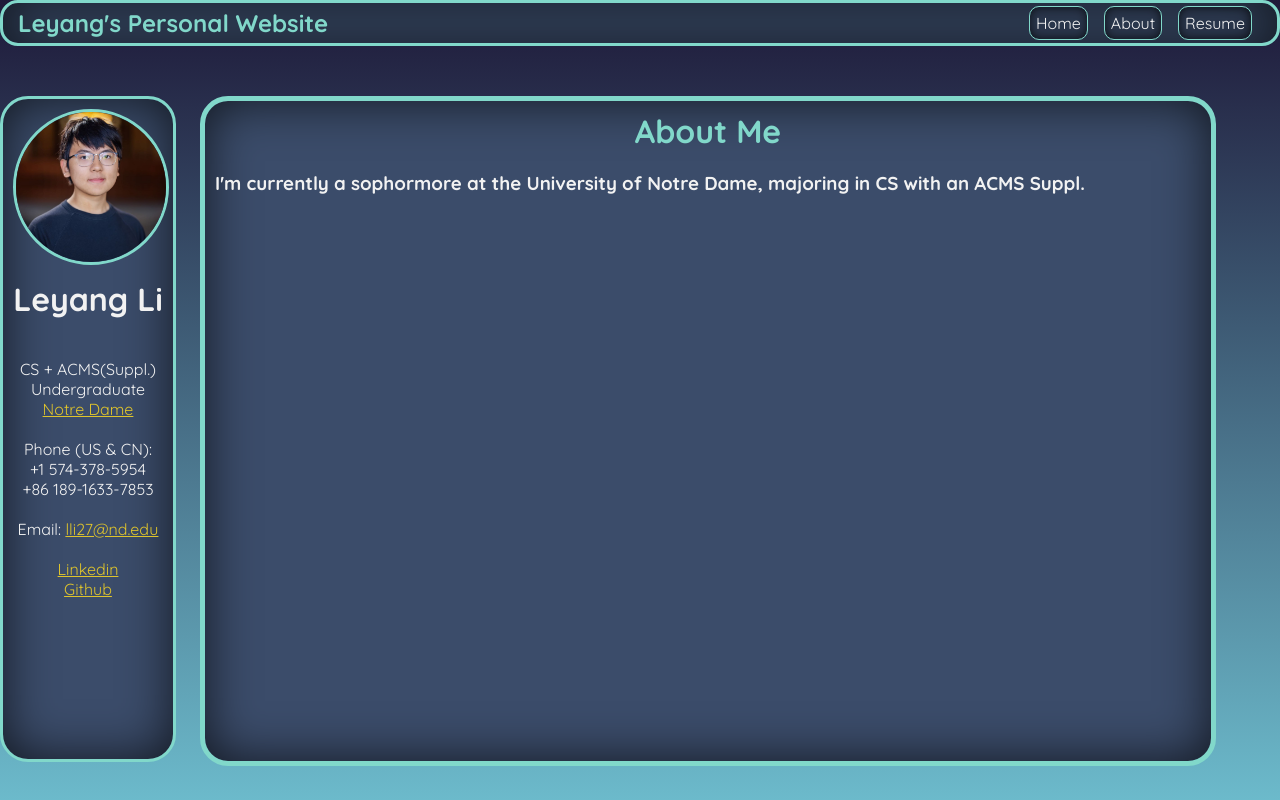
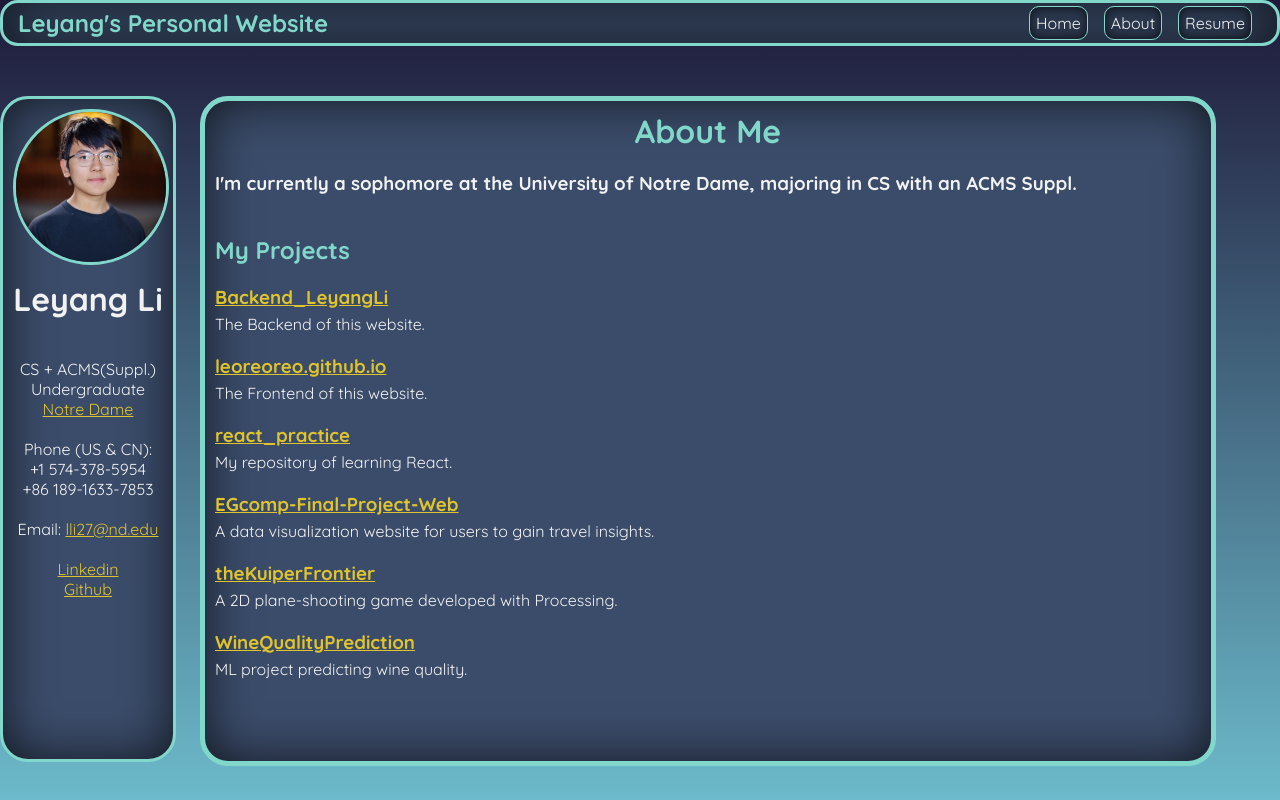
Before and after one commit to Leoreoreo/leoreoreo.github.io, a React (Create React App) app: page /about in a window 1280 px wide. Built offline with nearby package versions, Linux system fonts and the light colour scheme.

Commit message:
add about (my projects)

```diff
--- a/package.json
+++ b/package.json
@@ -4,9 +4,11 @@
   "version": "0.1.0",
   "private": true,
   "dependencies": {
+    "@apollo/client": "^3.8.8",
     "@testing-library/jest-dom": "^5.17.0",
     "@testing-library/react": "^13.4.0",
     "@testing-library/user-event": "^13.5.0",
+    "graphql": "^16.8.1",
     "react": "^18.2.0",
     "react-dom": "^18.2.0",
     "react-router-dom": "^5.3.4",
--- a/src/App.js
+++ b/src/App.js
@@ -18,7 +18,7 @@ function App() {
                <Home/>
             </Route>
             <Route exact path="/resume">
-               <Resume url = {url}/>
+               <Resume url = { url }/>
             </Route>
             <Route exact path="/about">
                <About/>
@@ -29,5 +29,4 @@ function App() {
     </Router>
   );
 }
-
 export default App;
--- a/src/components/about.js
+++ b/src/components/about.js
@@ -1,15 +1,58 @@
-import React, { useState, useEffect } from 'react';
-import ResumeSection from './resumeSection';
-import useFetch from "./useFetch";
+import React from 'react';
 
-const About = () => {
 
-    return (
-        <div className="about">
-        <h1>About Me</h1>
-          <h3>I'm currently a sophormore at the University of Notre Dame, majoring in CS with an ACMS Suppl.</h3>
-        </div>
-    );
-}
-
-export default About;
+export default function About() {
+  const projects = [
+    {
+      "id": "R_kgDOK0lciA",
+      "name": "Backend_LeyangLi",
+      "description": "The Backend of this website.",
+      "url": "https://github.com/Leoreoreo/Backend_LeyangLi"
+    },
+    {
+      "id": "R_kgDOK0rHnA",
+      "name": "leoreoreo.github.io",
+      "description": "The Frontend of this website.",
+      "url": "https://github.com/Leoreoreo/leoreoreo.github.io"
+    },
+    {
+      "id": "R_kgDOKyY1cg",
+      "name": "react_practice",
+      "description": "My repository of learning React.",
+      "url": "https://github.com/Leoreoreo/react_practice"
+    },
+    {
+      "id": "R_kgDOJVNUqA",
+      "name": "EGcomp-Final-Project-Web",
+      "description": "A data visualization website for users to gain travel insights.",
+      "url": "https://github.com/Leoreoreo/EGcomp-Final-Project-Web"
+    },
+    {
+      "id": "R_kgDOKzpaHw",
+      "name": "theKuiperFrontier",
+      "description": "A 2D plane-shooting game developed with Processing.",
+      "url": "https://github.com/Leoreoreo/theKuiperFrontier"
+    },
+    {
+      "id": "R_kgDOK1A_qg",
+      "name": "WineQualityPrediction",
+      "description": "ML project predicting wine quality.",
+      "url": "https://github.com/Leoreoreo/WineQualityPrediction"
+    }
+  ]
+  return (
+    <div className="about">
+      <h1>About Me</h1>
+      <h3>I'm currently a sophomore at the University of Notre Dame, majoring in CS with an ACMS Suppl.</h3>
+      <h2>My Projects</h2>
+      {projects.map( (project) => {
+        return (
+            <div key = {project.id}>
+                <h3><a href={project.url} className="links">{project.name}</a></h3>
+                <p>{project.description}</p>
+            </div>
+        )
+        })}
+    </div>
+  );
+};
```
Also changed, not shown: src/index.js (line endings or trailing spaces), 2 other files (tests, documents, lock files or other folders).
